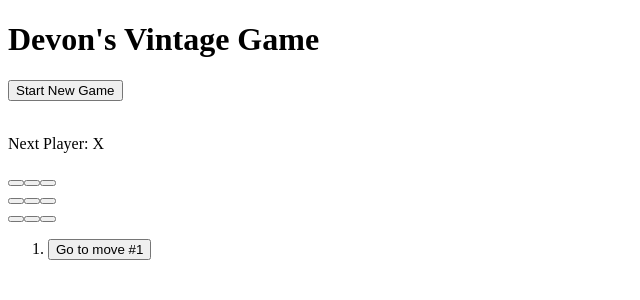
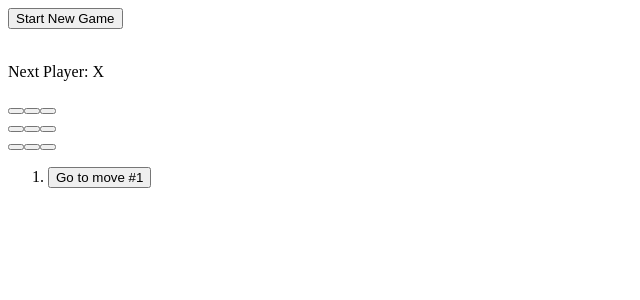
Before and after one commit to Deelliott/vintage, a Next.js app: page / in a window 1280 px wide. Shown: the top 300 px of the page, without its empty margins (0-640 px from the left). Built offline with nearby package versions, Linux system fonts and the light colour scheme.

Commit message:
change header

```diff
--- a/src/app/globals.css
+++ b/src/app/globals.css
@@ -96,15 +96,3 @@ p {
 .reset-button:hover {
   background-color: #eee4b0;
 }
-
-
-h1 {
-  margin-right: 30px;
-  margin-bottom: 30px;
-  color: rgb(99, 134, 232);
-  text-decoration: wavy;
-  font-style: italic;
-  font-size: 20px;
-
-  text-shadow: 1px 1px  rgb(237, 124, 82);
-}
--- a/src/app/page.js
+++ b/src/app/page.js
@@ -117,9 +117,6 @@ export default function Game() {
 
     <div className="game">
       <div className="game-board">
-        <div>
-          <h1>Devon's Vintage Game</h1>
-        </div>
 
         <button className="reset-button" onClick={resetGame}>Start New Game</button>
         <br />
```
